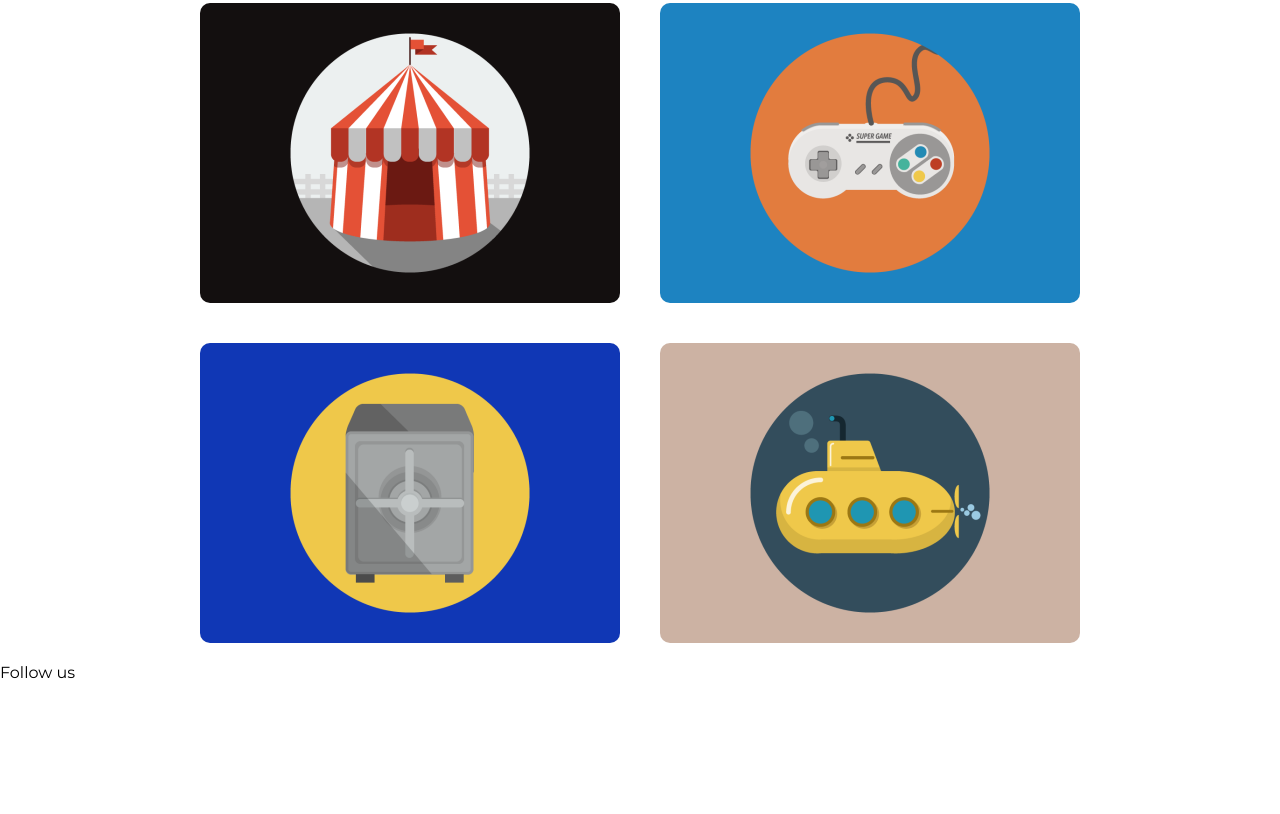
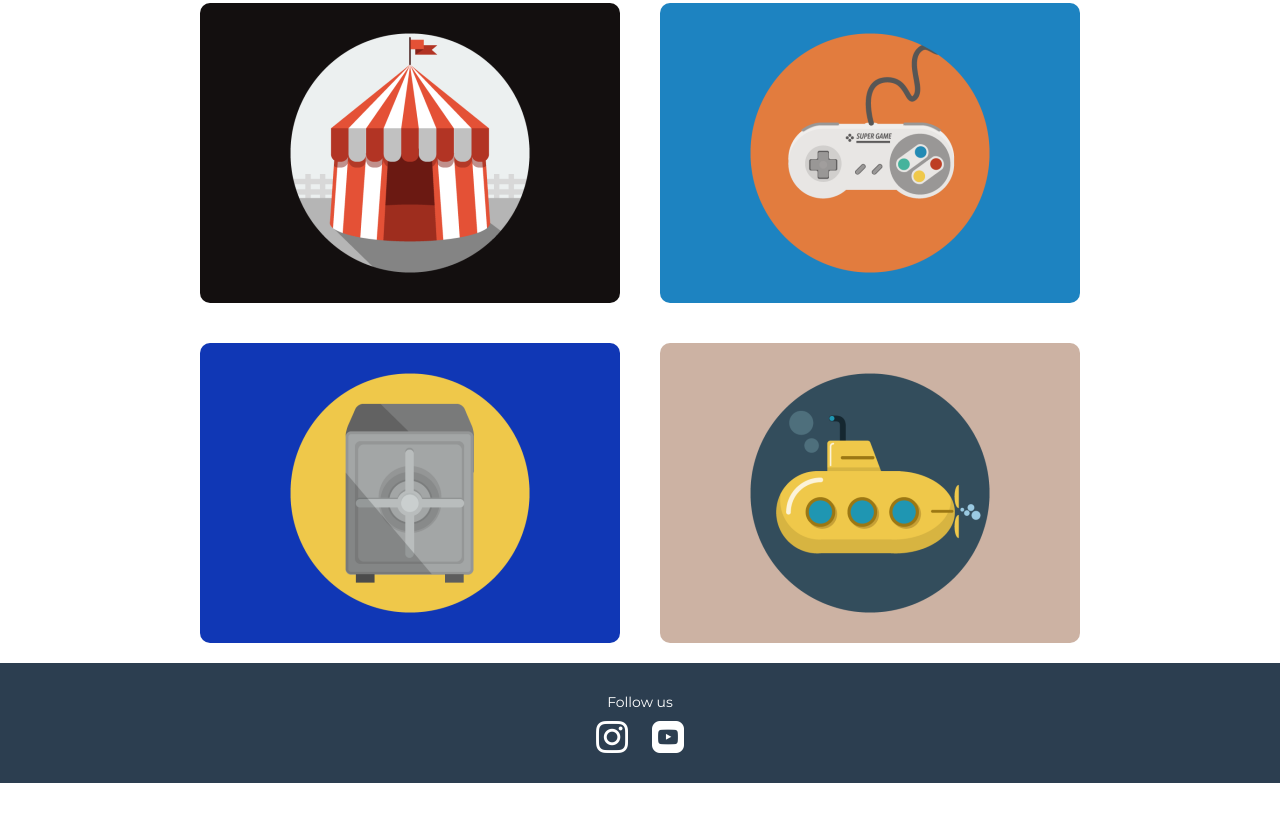
Before and after one commit to Tssa301/profile_project, a plain HTML site: page index.html in a window 1280 px wide. Shown: the part 933-1747 px from the top of the page. After the commit the page ends 1716 px from the top, so only its background shows below. Drawn offline with Linux system fonts and the light colour scheme.

Commit message:
Footer style

```diff
--- a/css/styles.css
+++ b/css/styles.css
@@ -102,3 +102,24 @@ body {
   cursor: pointer;
   margin: 20px;
 }
+
+/*-----------------------FOOTER-------------------------*/
+footer {
+  height: 120px;
+  background-color: #2c3e50;
+  display: flex;
+  flex-direction: column;
+  align-items: center;
+}
+
+.footer-title {
+  color: #fff;
+  font-size: 14px;
+  margin-top: 30px;
+}
+
+.social-container img {
+  width: 32px;
+  height: 32px;
+  margin: 10px;
+}
--- a/index.html
+++ b/index.html
@@ -72,8 +72,8 @@
       </section>
     </main>
     <footer>
-      <div>Follow us</div>
-      <div>
+      <div class="footer-title">Follow us</div>
+      <div class="social-container">
         <a href="#"><img src="/img/instagram.png" alt="Instagram" /></a>
         <a href="#"><img src="/img/youtub.png" alt="Youtube" /></a>
       </div>
```
